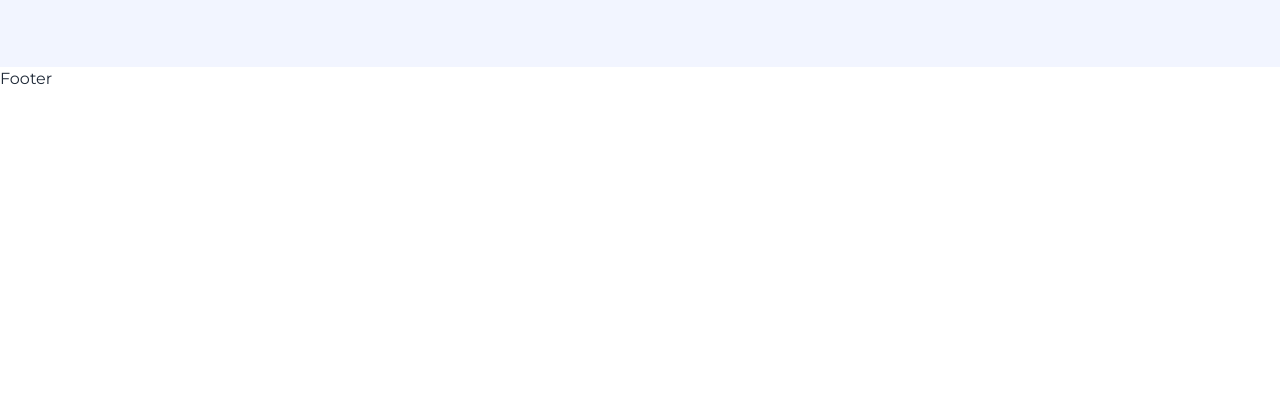
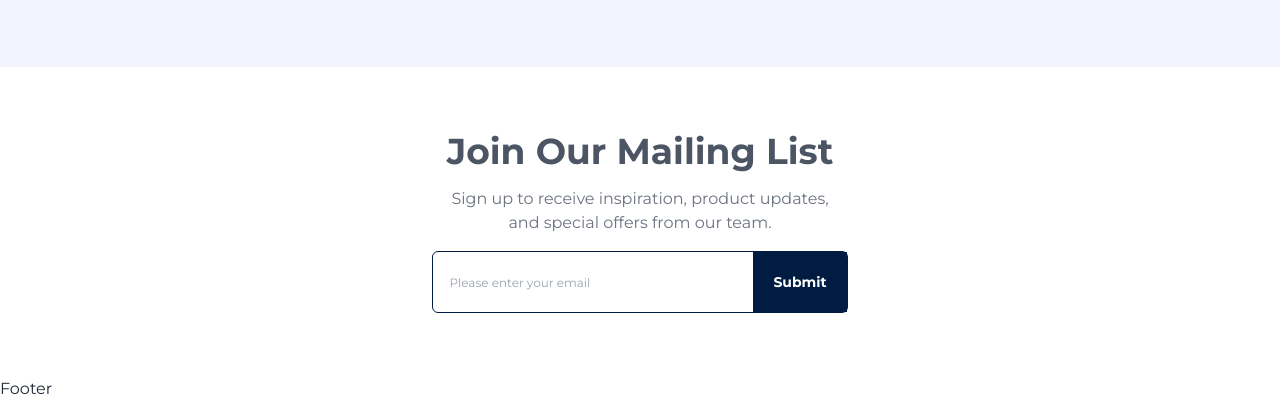
Before and after one commit to moshiur01/furniture-mart-frontend, a React (Vite) app: page / in a window 1280 px wide. Shown: the part 3683-4081 px from the top of the page. Before the commit the page ends 3774 px from the top, so only its background shows below. Built offline with nearby package versions, Linux system fonts and the light colour scheme; a web font is replaced by a local one.

Commit message:
[DONE] newsletter section done

```diff
--- /dev/null
+++ b/src/components/Home/NewsLetter.jsx
@@ -0,0 +1,30 @@
+const NewsLetter = () => {
+  return (
+    <div className="bg-white py-16 text-gray-600">
+      <div className="mx-auto w-9/12 text-center">
+        <div className="space-y-4">
+          <p className="text-4xl font-bold">Join Our Mailing List</p>
+          <p className="mx-auto text-center text-gray-500 sm:w-5/12">
+            Sign up to receive inspiration, product updates, and special offers
+            from our team.
+          </p>
+        </div>
+
+        <div className="mt-4 flex rounded-md border border-[#011C42] sm:inline-block sm:flex-none">
+          <input
+            type="text"
+            name="text"
+            id=""
+            placeholder="Please enter your email"
+            className="rounded-md bg-white px-4 py-3 placeholder:text-xs placeholder:text-gray-400 focus:outline-none sm:w-80"
+          />
+          <button className="bg-[#011C42] px-5 py-5 text-sm font-bold text-white">
+            Submit
+          </button>
+        </div>
+      </div>
+    </div>
+  );
+};
+
+export default NewsLetter;
--- a/src/pages/HomePage.jsx
+++ b/src/pages/HomePage.jsx
@@ -1,6 +1,7 @@
 import Banner from "../components/Home/Banner";
 import FeatureCard from "../components/Home/FeatureCard";
 import HowItWorks from "../components/Home/HowItWorks";
+import NewsLetter from "../components/Home/NewsLetter";
 import ProductCard from "../components/Home/ProductCard";
 import RangeCard from "../components/Home/RangeCard";
 
@@ -12,6 +13,7 @@ const HomePage = () => {
       <ProductCard />
       <RangeCard />
       <HowItWorks />
+      <NewsLetter />
     </div>
   );
 };
```
